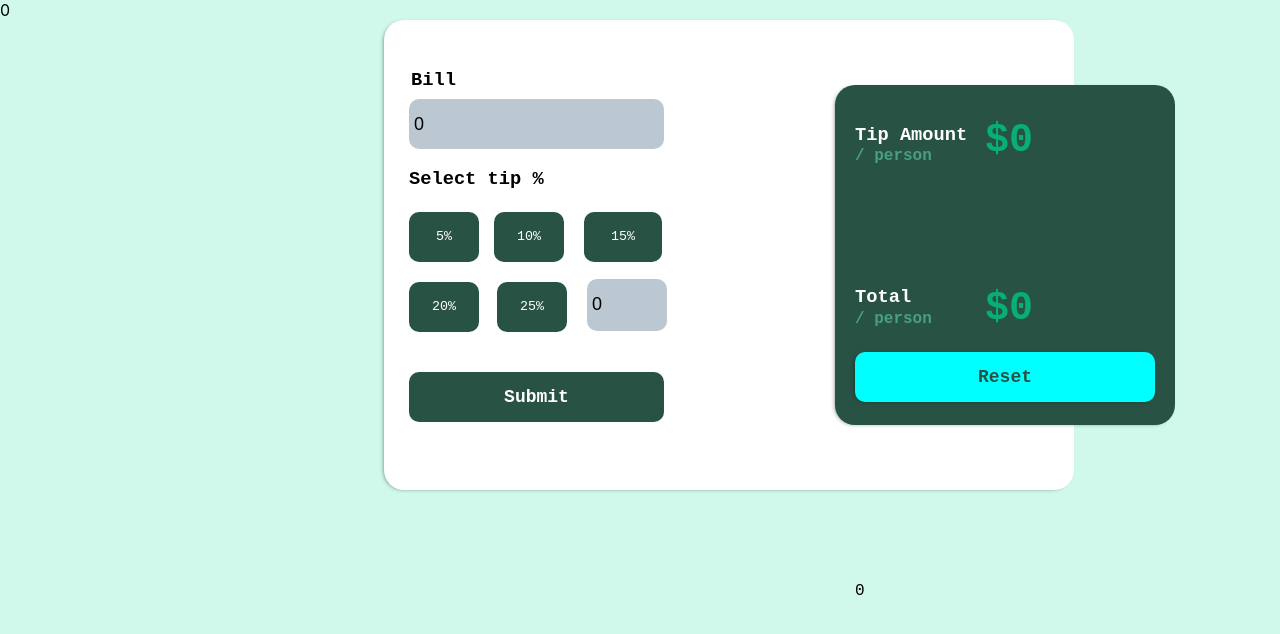
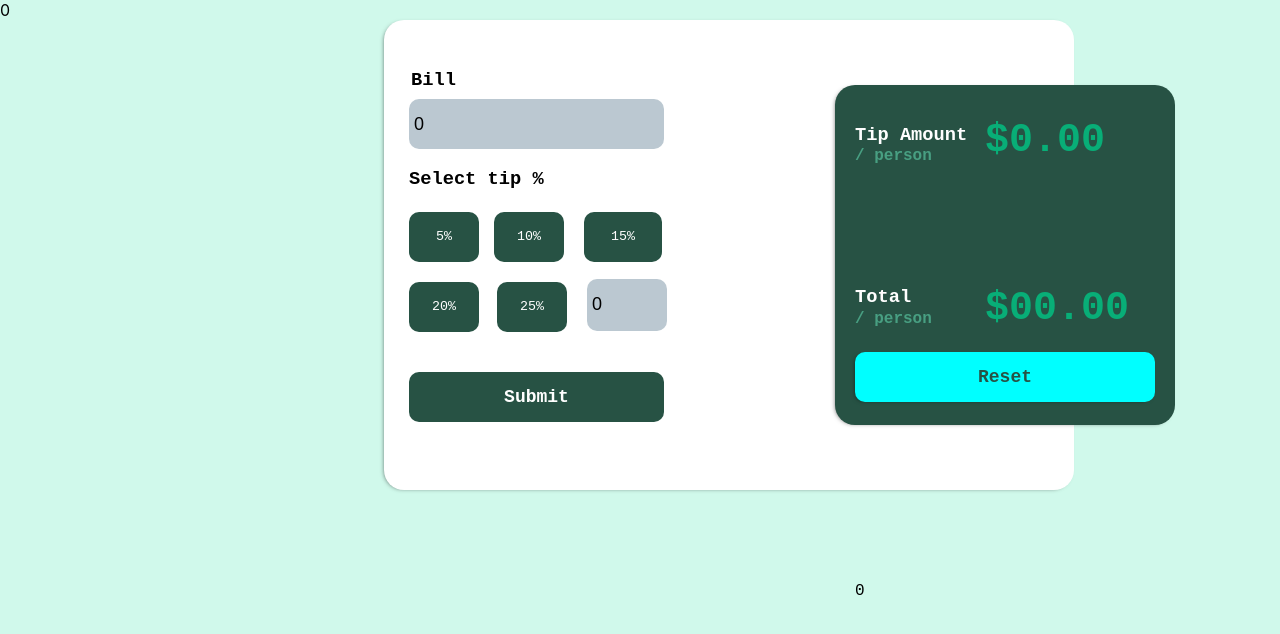
Before and after one commit to Josephsil312/tip-calculator-fe, a React (Create React App) app: page / in a window 1280 px wide. Shown: the top 634 px of the page. Built offline with nearby package versions, Linux system fonts and the light colour scheme.

Commit message:
Rectified recurssive value

```diff
--- a/src/components/right/Right.jsx
+++ b/src/components/right/Right.jsx
@@ -5,9 +5,9 @@ import { reset } from '../../redux/userSlice'
 import { useDispatch } from 'react-redux'
 const Right = () => {
     const dispatch = useDispatch()
-    let bill = Number(useSelector(state => state.user.bill))
-    let tip = Number(useSelector(state => state.user.tip))
-    let btntip = Number(useSelector(state => state.user.btntip))
+    let bill = Number(useSelector(state => state.user.bill));
+    let tip = (Number(useSelector(state => state.user.tip)).toFixed(2));
+    let btntip = (Number(useSelector(state => state.user.btntip)).toFixed(2));
 
     const handleReset = (e) => {
         e.preventDefault();
```
